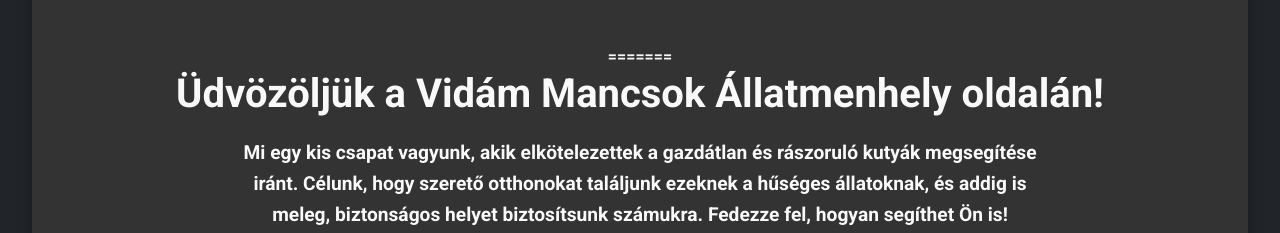
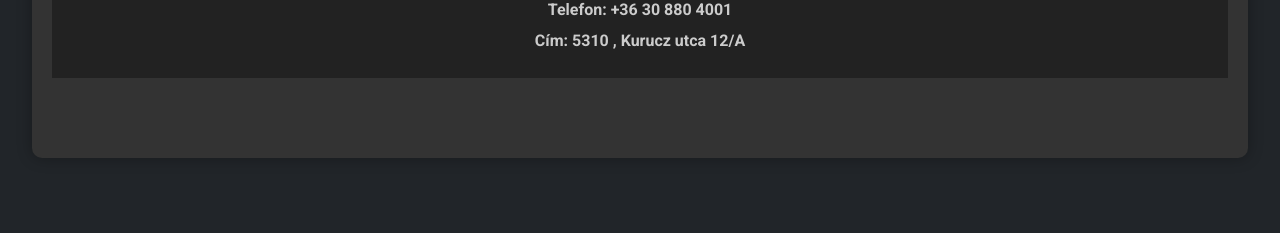
Before and after one commit to bandiiskola/MenhelyProjekt, an Angular app in the folder Menhely/: page / in a window 1280 px wide. Shown: the part 711-944 px from the top of the page. After the commit the page ends 889 px from the top, so only its background shows below. Built offline with nearby package versions, Linux system fonts and the light colour scheme.

Commit message:
Update fooldal.component.html

```diff
--- a/Menhely/src/app/fooldal/fooldal.component.html
+++ b/Menhely/src/app/fooldal/fooldal.component.html
@@ -1,6 +1,5 @@
 
 <div class="intro-section">
-<<<<<<< HEAD
   <h1>Üdvözöljük a Vidám Mancsok Állatmenhely weboldalán!</h1>
 <br>
 <br>
@@ -15,17 +14,6 @@
 </div>
 <br>
 
-<br><br><br><br><br><br>
-=======
-    <h1>Üdvözöljük a Vidám Mancsok Állatmenhely oldalán!</h1>
-    <p>
-        Mi egy kis csapat vagyunk, akik elkötelezettek a gazdátlan és rászoruló kutyák megsegítése iránt.
-        Célunk, hogy szerető otthonokat találjunk ezeknek a hűséges állatoknak, és addig is meleg,
-        biztonságos helyet biztosítsunk számukra. Fedezze fel, hogyan segíthet Ön is!
-    </p>
->>>>>>> 6927f8f9c9c72ba5e52a0c7909d4e07ec360c3c3
-  </div>
-
   <footer class="footer">
     <p>Elérhetőségek</p>
     <ul>
```
